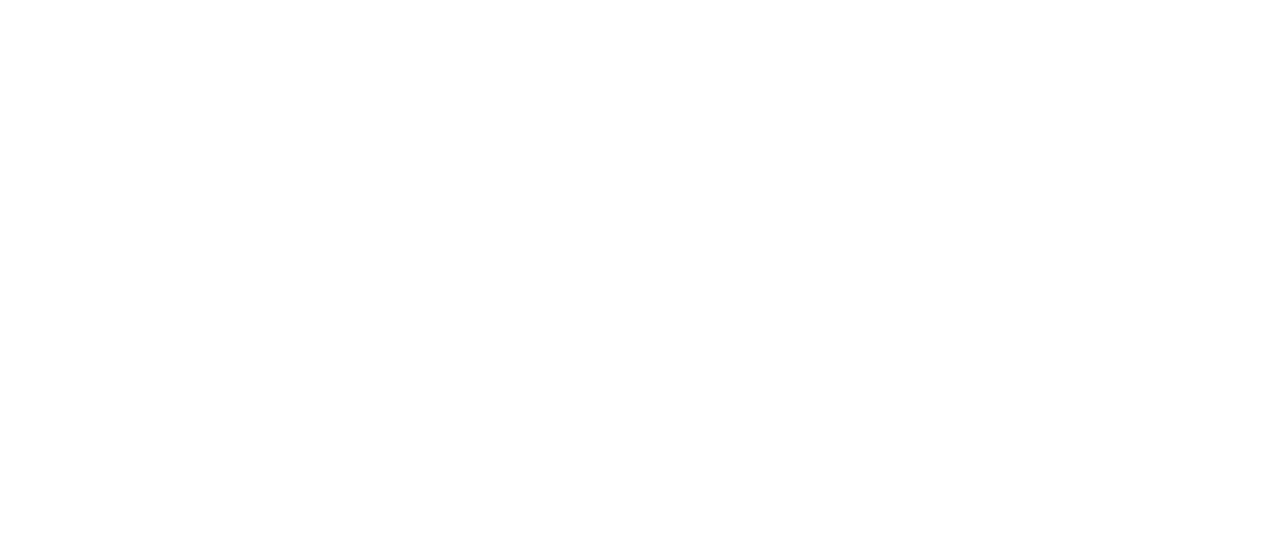
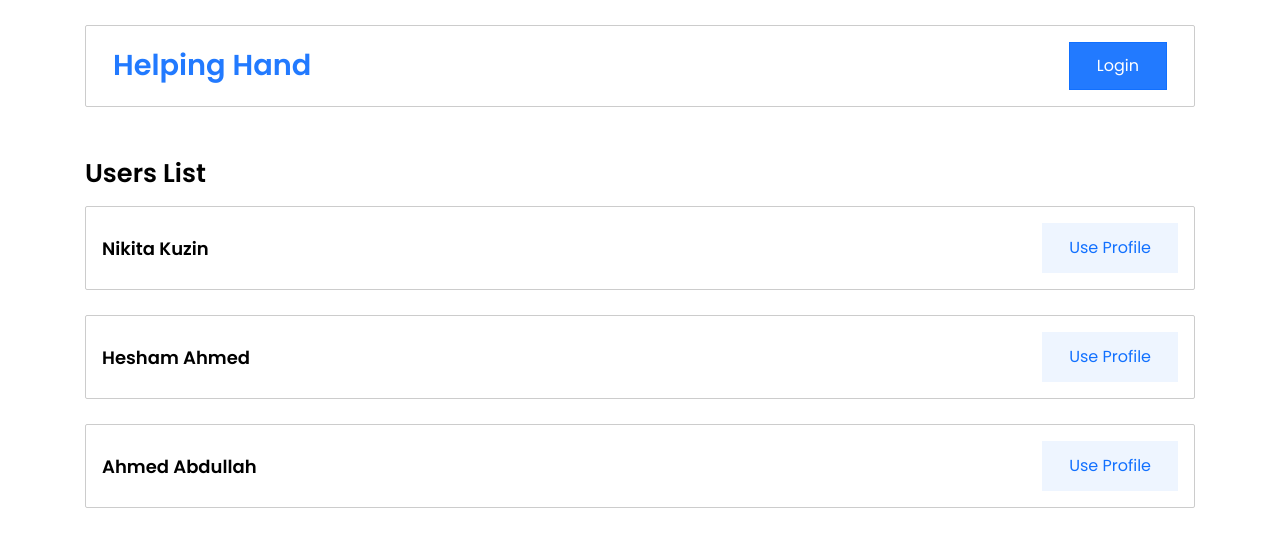
Before and after one commit to Rexkit/helpinghand, a React (Create React App) app in the folder client/: page /login in a window 1280 px wide. Shown: the top 546 px of the page. Built offline with nearby package versions, Linux system fonts and the light colour scheme.

Commit message:
Adding Login page with an ability to select a user

```diff
--- /dev/null
+++ b/client/src/components/UserItem/index.jsx
@@ -0,0 +1,15 @@
+import React from 'react';
+import Button from '../Button';
+import styles from './useritem.module.css';
+
+export default function UserItem(props) {
+
+    return (
+        <div className={`${styles.userItem} styled-box`}>
+            <h5>{props.name}</h5>
+            <div>
+                <Button onClick={() => props.onAuth(props.id)} buttonType="secondary">Use Profile</Button>
+            </div>
+        </div>
+    )
+}
--- /dev/null
+++ b/client/src/components/UserItem/useritem.module.css
@@ -0,0 +1,7 @@
+.userItem {
+    padding: 16px;
+    margin-bottom: 25px;
+    display: flex;
+    justify-content: space-between;
+    align-items: center;
+}
--- /dev/null
+++ b/client/src/components/UsersList/index.jsx
@@ -0,0 +1,26 @@
+import React from 'react';
+import Container from 'react-bootstrap/Container';
+import Row from 'react-bootstrap/Row';
+import Col from 'react-bootstrap/Col';
+import UserItem from '../UserItem';
+
+export default function UsersList(props) {
+    return (
+        <Container>
+            <Row>
+                <Col>
+                    <h2 className="mb-3">Users List</h2>
+                </Col>
+            </Row>
+            {props.users.map((el) => {
+                return (
+                    <Row key={el.id + Math.random()}>
+                        <Col>
+                            <UserItem onAuth={(id) => props.onAuth(id)} id={el.id} name={el.name} />
+                        </Col>
+                    </Row>
+                )
+            })}
+        </Container>
+    )
+}
--- a/client/src/containers/HeaderWrapper/index.jsx
+++ b/client/src/containers/HeaderWrapper/index.jsx
@@ -1,11 +1,12 @@
 import React, { Component } from 'react';
 import Header from '../../components/Header';
 import { connect } from 'react-redux';
+import { withRouter } from "react-router";
 import { setAuthTrue, setAuthFalse } from '../../core/state/auth/authActions';
 
 class HeaderWrapper extends Component {
     login = () => {
-        this.props.onSetAuthTrue();
+        this.props.history.push("/login");
     }
 
     logout = () => {
@@ -26,7 +27,7 @@
 const mapDispatchToProps = dispatch => {
     return {
         onSetAuthTrue: () => {
-            dispatch(setAuthTrue());
+            dispatch(setAuthTrue(1));
         },
         onSetAuthFalse: () => {
             dispatch(setAuthFalse());
@@ -34,4 +35,4 @@
     };
 };
 
-export default connect(mapStateToProps, mapDispatchToProps)(HeaderWrapper)
+export default withRouter(connect(mapStateToProps, mapDispatchToProps)(HeaderWrapper));
--- /dev/null
+++ b/client/src/containers/LoginPage/index.jsx
@@ -0,0 +1,42 @@
+import React, { Component } from 'react';
+import { connect } from 'react-redux';
+import HeaderWrapper from '../HeaderWrapper';
+import UsersList from '../../components/UsersList';
+import { withRouter } from "react-router";
+import { setAuthTrue } from '../../core/state/auth/authActions';
+
+class LoginPage extends Component {
+    selectAuthUser = id => {
+        this.props.onSetAuthTrue(id);
+        this.props.history.push('/');
+    }
+
+    render() {
+        return (
+            <>
+                <HeaderWrapper />
+                <UsersList users={this.props.users} onAuth={(id) => this.selectAuthUser(id)} />
+            </>
+        )
+    }
+}
+
+const mapStateToProps = state => ({
+    users: Object.keys(state.users.users).reduce((array, key) => ([
+        ...array,
+        {
+            id: key,
+            ...state.users.users[key]
+        }
+    ]), [])
+});
+
+const mapDispatchToProps = dispatch => {
+    return {
+        onSetAuthTrue: (id) => {
+            dispatch(setAuthTrue(id));
+        }
+    };
+};
+
+export default withRouter(connect(mapStateToProps, mapDispatchToProps)(LoginPage));
--- a/client/src/core/Routes.jsx
+++ b/client/src/core/Routes.jsx
@@ -5,6 +5,7 @@
 import ProtectedRoute from './ProtectedRoute';
 import RequestPage from '../containers/RequestPage';
 import ProfilePage from '../containers/ProfilePage';
+import LoginPage from '../containers/LoginPage';
 import CreateRequestPage from '../containers/CreateRequestPage';
 
 class Routes extends Component {
@@ -12,6 +13,7 @@
     return (
       <Switch>
         <Route exact path="/" component={MainPage} />
+        <Route path="/login" component={LoginPage} />
         <ProtectedRoute path="/request" component={RequestPage} auth={this.props.isAuthenticated} />
         <ProtectedRoute path="/profile" component={ProfilePage} auth={this.props.isAuthenticated} />
         <ProtectedRoute path="/create" component={CreateRequestPage} auth={this.props.isAuthenticated} />
--- a/client/src/core/state/auth/authActions.js
+++ b/client/src/core/state/auth/authActions.js
@@ -1,7 +1,8 @@
 import { SET_AUTH_FALSE, SET_AUTH_TRUE } from '../action-types';
 
-export const setAuthTrue = () => ({
-    type: SET_AUTH_TRUE
+export const setAuthTrue = id => ({
+    type: SET_AUTH_TRUE,
+    payload: id
 });
 
 export const setAuthFalse = () => ({
--- a/client/src/core/state/auth/authReducer.js
+++ b/client/src/core/state/auth/authReducer.js
@@ -9,7 +9,7 @@
         case SET_AUTH_TRUE:
             return {
                 ...state,
-                userId: 1
+                userId: action.payload
             }
         case SET_AUTH_FALSE:
             return {
```
